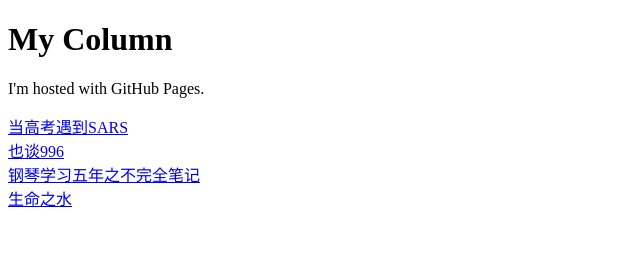
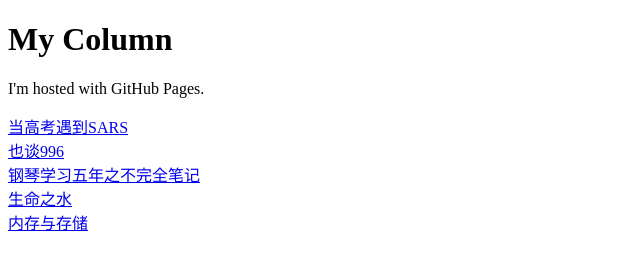
Before and after one commit to shunner/josephyu19850119.github.io, a plain HTML site: page index.html in a window 1280 px wide. Shown: the whole page, without its empty margins (0-640 px from the left). Drawn offline with Linux system fonts and the light colour scheme.

Commit message:
Memory vs Storage

```diff
--- a/index.html
+++ b/index.html
@@ -7,7 +7,8 @@
     <a href="https://github.com/josephyu19850119/josephyu19850119.github.io/blob/main/sars.md">当高考遇到SARS</a><br>
     <a href="https://github.com/josephyu19850119/josephyu19850119.github.io/blob/main/996.md">也谈996</a><br>
     <a href="https://github.com/josephyu19850119/josephyu19850119.github.io/blob/main/piano_practice_notes.md">钢琴学习五年之不完全笔记</a><br>
-    <a href="https://github.com/josephyu19850119/josephyu19850119.github.io/blob/main/aqua_of_life.md">生命之水</a>
+    <a href="https://github.com/josephyu19850119/josephyu19850119.github.io/blob/main/aqua_of_life.md">生命之水</a><br>
+    <a href="https://github.com/josephyu19850119/josephyu19850119.github.io/blob/main/memory_vs_storage.md">内存与存储</a>
 </body>
 
 </html>
```
Also changed, not shown: 1 other file.
